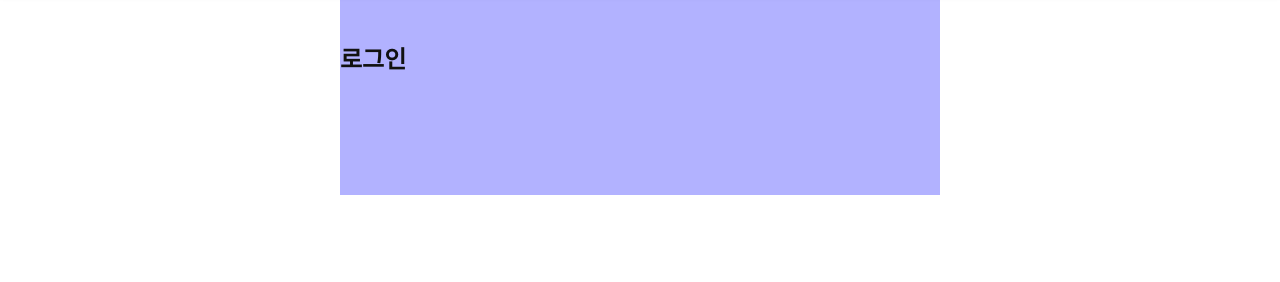
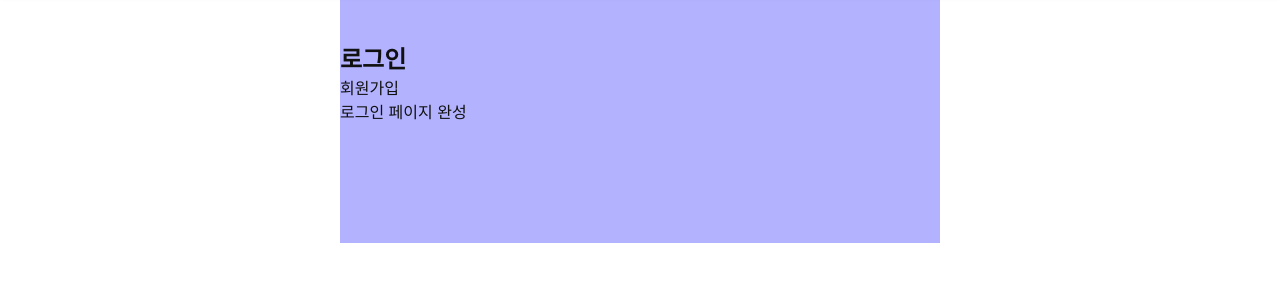
Before and after one commit to limchaea/soopsori_test, a plain HTML site: page signin/login.html in a window 1280 px wide. Shown: the part 80-362 px from the top of the page. Drawn offline with Linux system fonts and the light colour scheme.

Commit message:
로그인 페이지 완성

```diff
--- a/signin/login.html
+++ b/signin/login.html
@@ -1,5 +1,6 @@
 <!DOCTYPE html>
 <html lang="en">
+
 <head>
     <meta charset="UTF-8">
     <meta name="viewport" content="width=device-width, initial-scale=1.0">
@@ -8,8 +9,9 @@
     <link rel="stylesheet" href="../css/style.css">
     <link rel="stylesheet" href="./css/iogin.css">
 </head>
+
 <body>
-        <header>
+    <header>
         <div class="inner">
             <h1 class="logo"><a href="#void"><img src="../images/top-logo.png" alt="top_iogo"></a></h1>
             <ul class="main_menu">
@@ -22,7 +24,8 @@
             </ul>
             <ul class="gnb">
                 <li><a href="#void"><img src="../images/btn_top_search.svg" alt="top_search"></a></li>
-                <li class="m_hide"><a href="#void"><img src="../images/btn_top_location.svg" alt="top_location"></a></li>
+                <li class="m_hide"><a href="#void"><img src="../images/btn_top_location.svg" alt="top_location"></a>
+                </li>
                 <li class="m_hide"><a href="#void"><img src="../images/btn_top_cart.svg" alt="top_cart"></a></li>
                 <li class="m_hide"><a href="#void"><img src="../images/btn_top_user.svg" alt="top_user"></a></li>
                 <li class="ham_btn"><a href="#void"><img src="../images/ham.svg" alt=""></a></li>
@@ -33,7 +36,10 @@
     <main>
         <div class="small_inner">
             <h2 class="title">로그인</h2>
+            <p>회원가입</p>
+            <p>로그인 페이지 완성</p>
         </div>
     </main>
 </body>
+
 </html>
```
